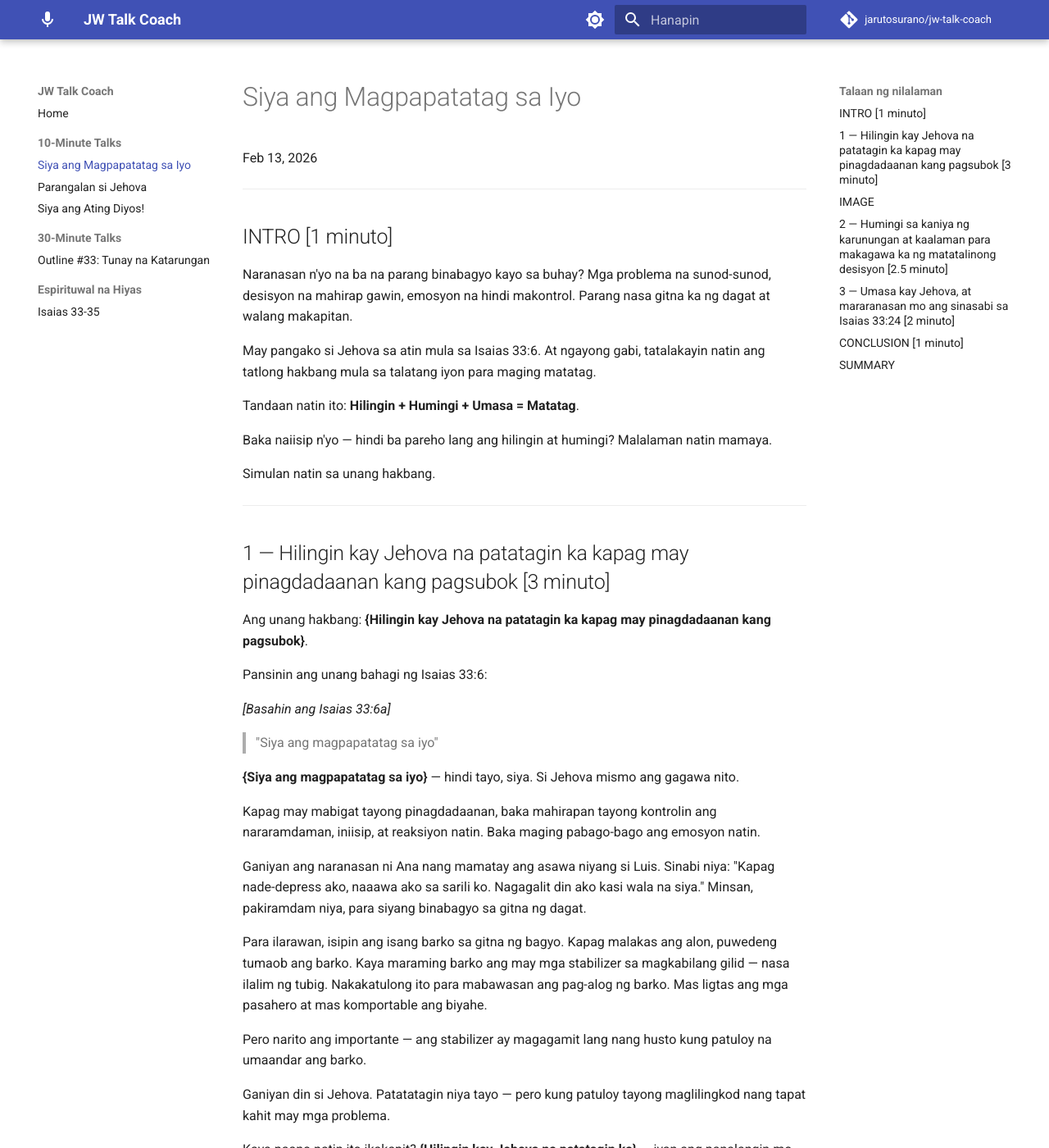
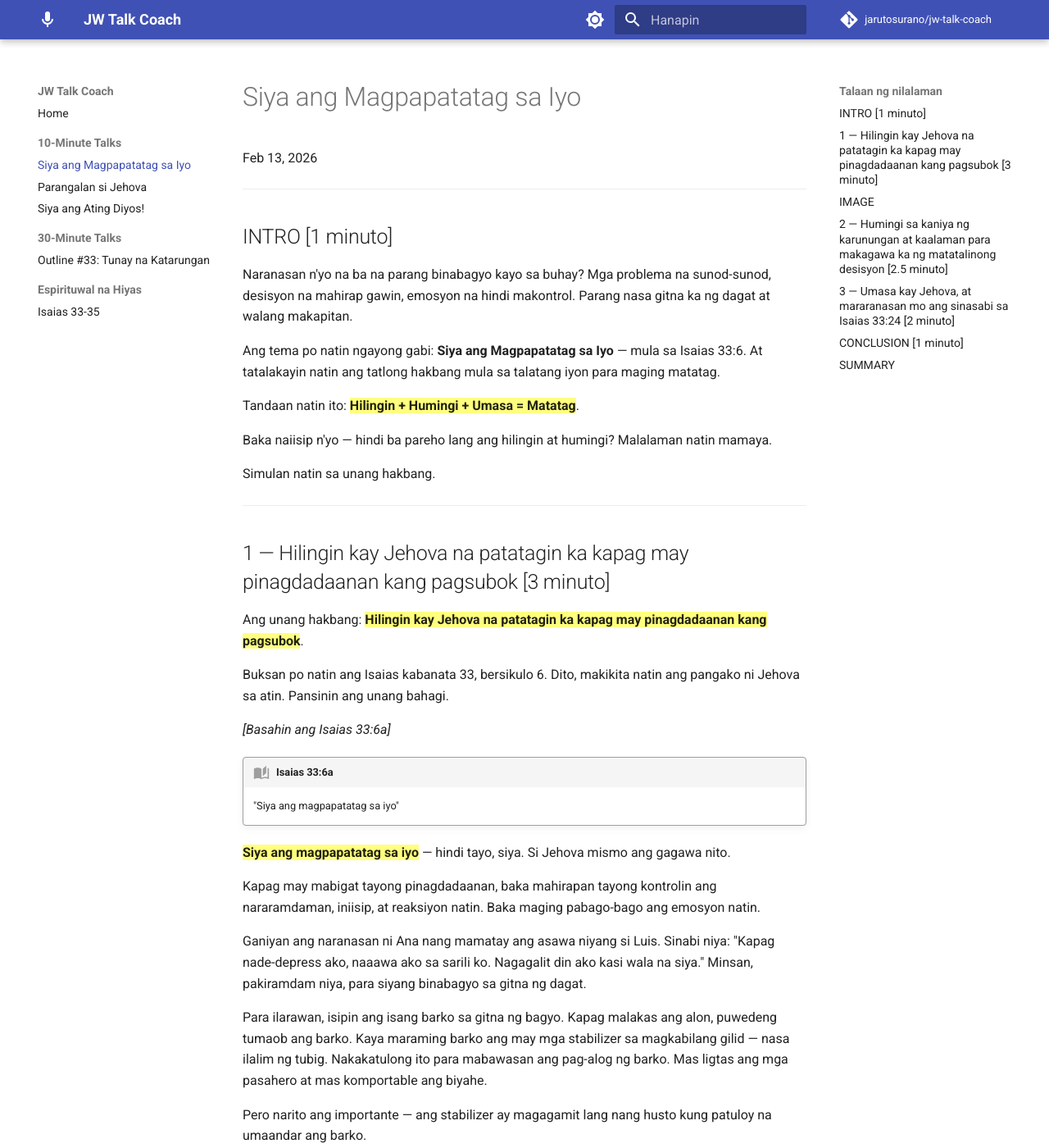
Before and after one commit to jarutosurano/jw-talk-coach, an MkDocs documentation site: the page built from docs/talks/10min/0213-siya-ang-magpapatatag-sa-iyo/index.md, in a window 1280 px wide and 1400 px high. Shown: the whole window at 82% size. Built offline with MkDocs 1.6.1 and Material for MkDocs 9.7.7, drawn with Linux system fonts in a browser that asks for light colours; comment, search, counter and statistics services are not loaded; some of the changed text lies outside the part shown.

Commit message:
Improve 10-min talk formatting: highlights, admonitions, transitions
- Use ==highlight== format for outline phrases instead of {curly braces}
- Use !!! quote admonitions with book icon for Bible texts
- Add scripture transitions, image transitions, talk title in intro
- Add pymdownx.mark extension and footer spacing

Co-Authored-By: Claude Opus 4.6 <noreply@anthropic.com>

```diff
--- a/docs/stylesheets/extra.css
+++ b/docs/stylesheets/extra.css
@@ -47,6 +47,11 @@
   min-width: 10rem;
 }
 
+/* Content-to-footer spacing */
+.md-content__inner {
+  padding-bottom: 3rem;
+}
+
 /* Responsive */
 @media screen and (max-width: 30em) {
   .mdx-hero__content {
--- a/docs/talks/10min/0213-siya-ang-magpapatatag-sa-iyo/index.md
+++ b/docs/talks/10min/0213-siya-ang-magpapatatag-sa-iyo/index.md
@@ -10,9 +10,9 @@ Feb 13, 2026
 
 Naranasan n'yo na ba na parang binabagyo kayo sa buhay? Mga problema na sunod-sunod, desisyon na mahirap gawin, emosyon na hindi makontrol. Parang nasa gitna ka ng dagat at walang makapitan.
 
-May pangako si Jehova sa atin mula sa Isaias 33:6. At ngayong gabi, tatalakayin natin ang tatlong hakbang mula sa talatang iyon para maging matatag.
+Ang tema po natin ngayong gabi: **Siya ang Magpapatatag sa Iyo** — mula sa Isaias 33:6. At tatalakayin natin ang tatlong hakbang mula sa talatang iyon para maging matatag.
 
-Tandaan natin ito: **Hilingin + Humingi + Umasa = Matatag**.
+Tandaan natin ito: **==Hilingin + Humingi + Umasa = Matatag==**.
 
 Baka naiisip n'yo — hindi ba pareho lang ang hilingin at humingi? Malalaman natin mamaya.
 
@@ -22,15 +22,16 @@ Simulan natin sa unang hakbang.
 
 ## 1 — Hilingin kay Jehova na patatagin ka kapag may pinagdadaanan kang pagsubok [3 minuto]
 
-Ang unang hakbang: **{Hilingin kay Jehova na patatagin ka kapag may pinagdadaanan kang pagsubok}**.
+Ang unang hakbang: **==Hilingin kay Jehova na patatagin ka kapag may pinagdadaanan kang pagsubok==**.
 
-Pansinin ang unang bahagi ng Isaias 33:6:
+Buksan po natin ang Isaias kabanata 33, bersikulo 6. Dito, makikita natin ang pangako ni Jehova sa atin. Pansinin ang unang bahagi.
 
 *[Basahin ang Isaias 33:6a]*
 
-> "Siya ang magpapatatag sa iyo"
+!!! quote "Isaias 33:6a"
+    "Siya ang magpapatatag sa iyo"
 
-**{Siya ang magpapatatag sa iyo}** — hindi tayo, siya. Si Jehova mismo ang gagawa nito.
+**==Siya ang magpapatatag sa iyo==** — hindi tayo, siya. Si Jehova mismo ang gagawa nito.
 
 Kapag may mabigat tayong pinagdadaanan, baka mahirapan tayong kontrolin ang nararamdaman, iniisip, at reaksiyon natin. Baka maging pabago-bago ang emosyon natin.
 
@@ -42,26 +43,38 @@ Pero narito ang importante — ang stabilizer ay magagamit lang nang husto kung
 
 Ganiyan din si Jehova. Patatatagin niya tayo — pero kung patuloy tayong maglilingkod nang tapat kahit may mga problema.
 
-Kaya paano natin ito ikakapit? **{Hilingin kay Jehova na patatagin ka}** — iyan ang panalangin mo. Sabihin mo sa kaniya: "Patatagin mo ako." At patuloy na umandar — patuloy na maglingkod. Dahil gaya ng stabilizer, gumagana lang ito kapag gumagalaw ang barko.
+Kaya paano natin ito ikakapit? **==Hilingin kay Jehova na patatagin ka==** — iyan ang panalangin mo. Sabihin mo sa kaniya: "Patatagin mo ako." At patuloy na umandar — patuloy na maglingkod. Dahil gaya ng stabilizer, gumagana lang ito kapag gumagalaw ang barko.
 
 ---
 
 ## IMAGE
 
+Ngayon naman po, tingnan natin ang larawan.
+
+*[Ipakita ang larawan]*
+
 <figure markdown="span">
   ![Isang sister na nakaupo sa mesa, may hawak na tablet. Sa itaas niya, iniisip niya ang isang barko sa gitna ng bagyo.](picture.jpg){ width="100%" }
-  <figcaption>Gaya ng barko na may stabilizer, patatatagin tayo ni Jehova kung patuloy tayong naglilingkod.</figcaption>
+  <figcaption>Gamitin ang mga tool natin sa pagre-research para tumatag ka</figcaption>
 </figure>
 
-Makikita natin sa larawan ang isang sister na nakaupo sa mesa, may hawak na tablet. At sa itaas niya, iniisip niya ang isang barko sa gitna ng bagyo.
+Ano po ba ang nakikita natin dito, mga kapatid at mga kaibigan?
+
+Isang sister na nakaupo sa mesa, may hawak na tablet. At sa itaas niya, iniisip niya ang isang barko sa gitna ng bagyo.
 
 Ito ang kagaya ng sinasabi natin — kapag may pinagdadaanan tayo, parang nasa gitna tayo ng bagyo. Pero pansinin — ang sister ay kalmado. Nag-aaral siya. Ginagamit niya ang mga tool na ibinigay ni Jehova. Nagpapatatag siya sa tulong ni Jehova.
+
+At napansin n'yo po ba ang caption? Sabi po dito:
+
+> **"Gamitin ang mga tool natin sa pagre-research para tumatag ka"**
+
+Kaya gamitin po natin ang Bibliya at mga publikasyon — iyan ang mga tool natin para tumatag.
 
 ---
 
 ## 2 — Humingi sa kaniya ng karunungan at kaalaman para makagawa ka ng matatalinong desisyon [2.5 minuto]
 
-Ang pangalawang hakbang: **{Humingi sa kaniya ng karunungan at kaalaman para makagawa ka ng matatalinong desisyon}**.
+Ang pangalawang hakbang: **==Humingi sa kaniya ng karunungan at kaalaman para makagawa ka ng matatalinong desisyon==**.
 
 Ngayon, ano ba ang pagkakaiba ng **hilingin** at **humingi**?
 
@@ -69,37 +82,42 @@ Ang **hilingin** sa unang punto ay panalangin — hinihiling mo kay Jehova na pa
 
 Pero ang **humingi** ay mas active. Hindi lang panalangin — kundi aksyon. Hinahanap mo ang karunungan. Pinag-aaralan mo ang Salita ng Diyos. At ina-apply mo ito sa buhay mo.
 
-Pansinin ang pangalawang bahagi ng Isaias 33:6:
+Balikan po natin ang Isaias 33:6, at pansinin naman ang pangalawang bahagi.
 
 *[Basahin ang Isaias 33:6b]*
 
-> "Dakilang kaligtasan, saganang karunungan at kaalaman, at pagkatakot kay Jehova —Ito ang kayamanan niya."
+!!! quote "Isaias 33:6b"
+    "Dakilang kaligtasan, saganang karunungan at kaalaman, at pagkatakot kay Jehova — Ito ang kayamanan niya."
 
-**{Saganang karunungan at kaalaman}** — iyan ang kayamanan na ibinibigay ni Jehova. Hindi pera, hindi material na bagay — kundi karunungan at kaalaman.
+**==Saganang karunungan at kaalaman==** — iyan ang kayamanan na ibinibigay ni Jehova. Hindi pera, hindi material na bagay — kundi karunungan at kaalaman.
 
-At paano natin ito hihingiin? Pansinin ang Santiago 1:5:
+At paano natin ito hihingiin? Buksan po natin ang Santiago kabanata 1, bersikulo 5. Dito, matutulungan tayo kung paano makukuha ang karunungan ng Diyos.
 
 *[Basahin ang Santiago 1:5]*
 
-> "Kaya kung ang sinuman sa inyo ay kulang sa karunungan, patuloy siyang humingi sa Diyos, dahil sagana Siyang nagbibigay sa lahat at hindi nandurusta, at ibibigay iyon sa kaniya."
+!!! quote "Santiago 1:5"
+    "Kaya kung ang sinuman sa inyo ay kulang sa karunungan, patuloy siyang humingi sa Diyos, dahil sagana Siyang nagbibigay sa lahat at hindi nandurusta, at ibibigay iyon sa kaniya."
 
-**{Patuloy siyang humingi}** — hindi lang isang beses. Patuloy. Hindi makukulitan si Jehova kahit paulit-ulit tayong hihingi ng karunungan. Sagana niyang ibibigay.
+**==Patuloy siyang humingi==** — hindi lang isang beses. Patuloy. Hindi makukulitan si Jehova kahit paulit-ulit tayong hihingi ng karunungan. Sagana niyang ibibigay.
 
 Para ilarawan: Parang faucet. Kapag binuksan mo, aagos ang tubig. Kapag hindi mo binuksan, wala. Ang karunungan ni Jehova ay laging available — pero kailangan mong buksan ang faucet. Paano? Sa pamamagitan ng panalangin, pag-aaral ng Bibliya, at pagsasabuhay ng mga natututuhan mo.
 
 Gaya ng sinabi ni Santiago: "Maging tagatupad kayo ng salita at hindi tagapakinig lang." Kapag sinunod natin ang payo ng Diyos, mas nagiging mapagpayapa tayo, makatuwiran, at maawain.
 
-Kaya **{humingi sa kaniya ng karunungan at kaalaman}** — buksan ang faucet — at isabuhay ito para **{makagawa ka ng matatalinong desisyon}**.
+Kaya **==humingi sa kaniya ng karunungan at kaalaman==** — buksan ang faucet — at isabuhay ito para **==makagawa ka ng matatalinong desisyon==**.
 
 ---
 
 ## 3 — Umasa kay Jehova, at mararanasan mo ang sinasabi sa Isaias 33:24 [2 minuto]
 
-Ang pangatlong hakbang: **{Umasa kay Jehova, at mararanasan mo ang sinasabi sa Isaias 33:24}**.
+Ang pangatlong hakbang: **==Umasa kay Jehova, at mararanasan mo ang sinasabi sa Isaias 33:24==**.
 
-Ano nga ba ang sinasabi sa Isaias 33:24?
+Ano nga ba ang sinasabi sa Isaias 33:24? Buksan po natin ang Isaias kabanata 33, bersikulo 24. Dito, makikita natin ang isang napakagandang pangako.
 
-> "At walang nakatira doon ang magsasabi: 'May sakit ako.' Ang bayang naninirahan sa lupain ay patatawarin sa kasalanan nila."
+*[Basahin ang Isaias 33:24]*
+
+!!! quote "Isaias 33:24"
+    "At walang nakatira doon ang magsasabi: 'May sakit ako.' Ang bayang naninirahan sa lupain ay patatawarin sa kasalanan nila."
 
 Napakagandang pangako!
 
@@ -109,27 +127,27 @@ Pero sa hinaharap — pagkatapos ng Armagedon — magkakaroon ng mas malaking ka
 
 Para ilarawan: May kakilala ka bang nagdurusa ngayon dahil sa sakit? Isipin ang mukha niya. Ngayon isipin — isang araw, sasabihin niya sa iyo nang nakangiti: "Wala na akong sakit." Hindi ba nakakakilabot iyon sa tuwa?
 
-Kaya **{umasa kay Jehova}** — dahil tiyak na **{mararanasan mo ang sinasabi sa Isaias 33:24}**.
+Kaya **==umasa kay Jehova==** — dahil tiyak na **==mararanasan mo ang sinasabi sa Isaias 33:24==**.
 
 ---
 
 ## CONCLUSION [1 minuto]
 
-Tandaan natin ang formula natin ngayong gabi: **Hilingin + Humingi + Umasa = Matatag**.
+Tandaan natin ang formula natin ngayong gabi: **==Hilingin + Humingi + Umasa = Matatag==**.
 
-**{Hilingin kay Jehova na patatagin ka}** — iyan ang panalangin mo. Siya ang stabilizer mo sa gitna ng bagyo.
+**==Hilingin kay Jehova na patatagin ka==** — iyan ang panalangin mo. Siya ang stabilizer mo sa gitna ng bagyo.
 
-**{Humingi sa kaniya ng karunungan at kaalaman}** — iyan ang aksyon mo. Buksan ang faucet. Pag-aralan. Isabuhay.
+**==Humingi sa kaniya ng karunungan at kaalaman==** — iyan ang aksyon mo. Buksan ang faucet. Pag-aralan. Isabuhay.
 
-**{Umasa kay Jehova}** — iyan ang pag-asa mo. Darating ang araw na wala nang sakit, wala nang pagdurusa.
+**==Umasa kay Jehova==** — iyan ang pag-asa mo. Darating ang araw na wala nang sakit, wala nang pagdurusa.
 
-Kaya kahit anong bagyo ang dumating sa buhay natin — tandaan: Si Jehova — **{Siya ang magpapatatag sa iyo}**.
+Kaya kahit anong bagyo ang dumating sa buhay natin — tandaan: Si Jehova — **==Siya ang magpapatatag sa iyo==**.
 
 ---
 
 ## SUMMARY
 
-Ang temang "Siya ang Magpapatatag sa Iyo" ay mula sa Isaias 33:6 — isang pangako ni Jehova na hindi niya tayo pababayaan sa gitna ng mga pagsubok. Formula: **Hilingin + Humingi + Umasa = Matatag**.
+Ang temang "Siya ang Magpapatatag sa Iyo" ay mula sa Isaias 33:6 — isang pangako ni Jehova na hindi niya tayo pababayaan sa gitna ng mga pagsubok. Formula: **==Hilingin + Humingi + Umasa = Matatag==**.
 
 - **Punto 1 — Hilingin kay Jehova na patatagin ka:** Ang hilingin ay panalangin — hinihiling mo kay Jehova na patatagin ka. Gaya ng stabilizer ng barko, patatatagin niya tayo basta patuloy tayong naglilingkod nang tapat.
 - **Punto 2 — Humingi ng karunungan at kaalaman:** Ang humingi ay aksyon — hindi lang panalangin kundi pag-aaral at pagsasabuhay ng Salita ng Diyos para makagawa ng matatalinong desisyon.
--- a/mkdocs.yml
+++ b/mkdocs.yml
@@ -10,6 +10,8 @@ theme:
   favicon: assets/favicon.png
   icon:
     logo: material/microphone
+    admonition:
+      quote: material/book-open-page-variant
   features:
     - navigation.sections
     - navigation.expand
@@ -53,3 +55,4 @@ markdown_extensions:
   - pymdownx.highlight:
       anchor_linenums: true
   - pymdownx.inlinehilite
+  - pymdownx.mark
```
Also changed, not shown: CHANGELOG.md (+24 -0 lines), CLAUDE.md (+43 -7 lines).
